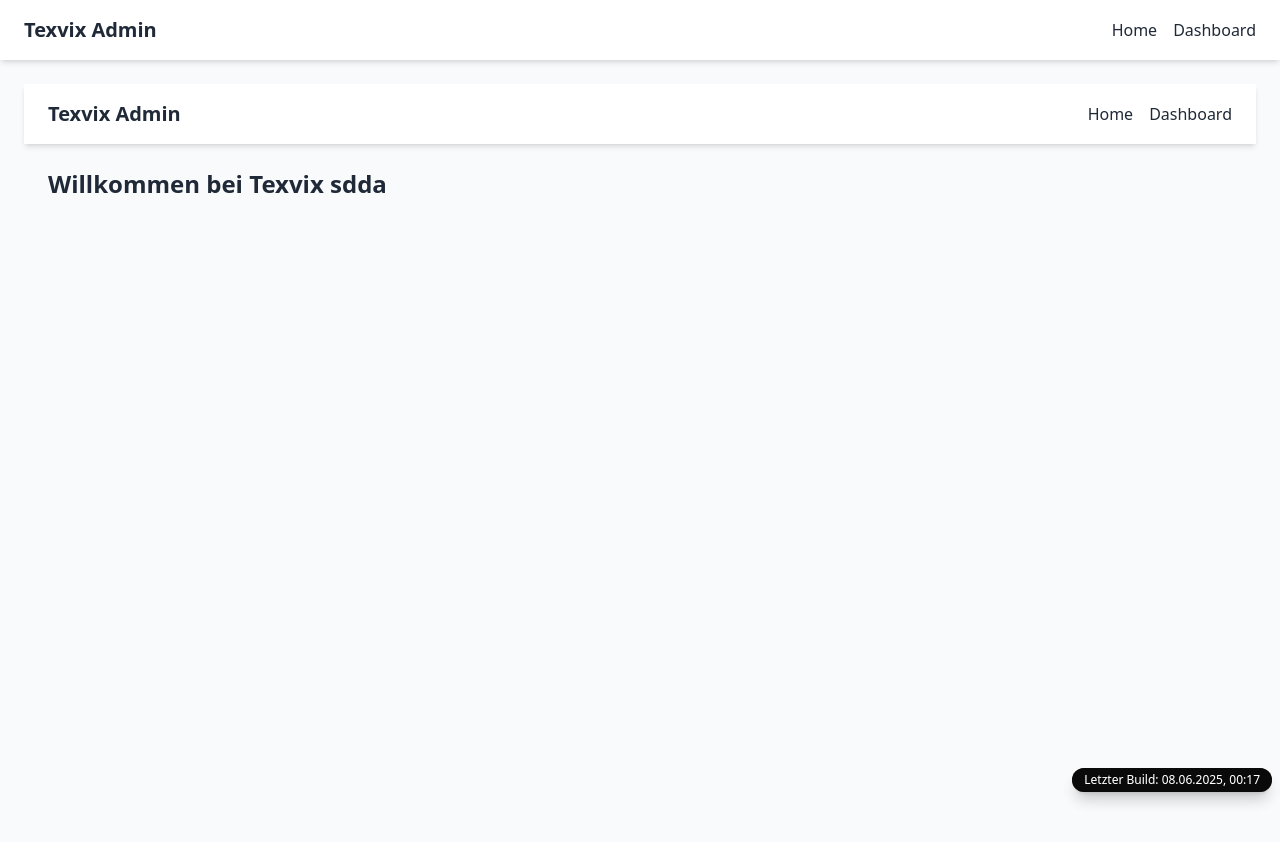
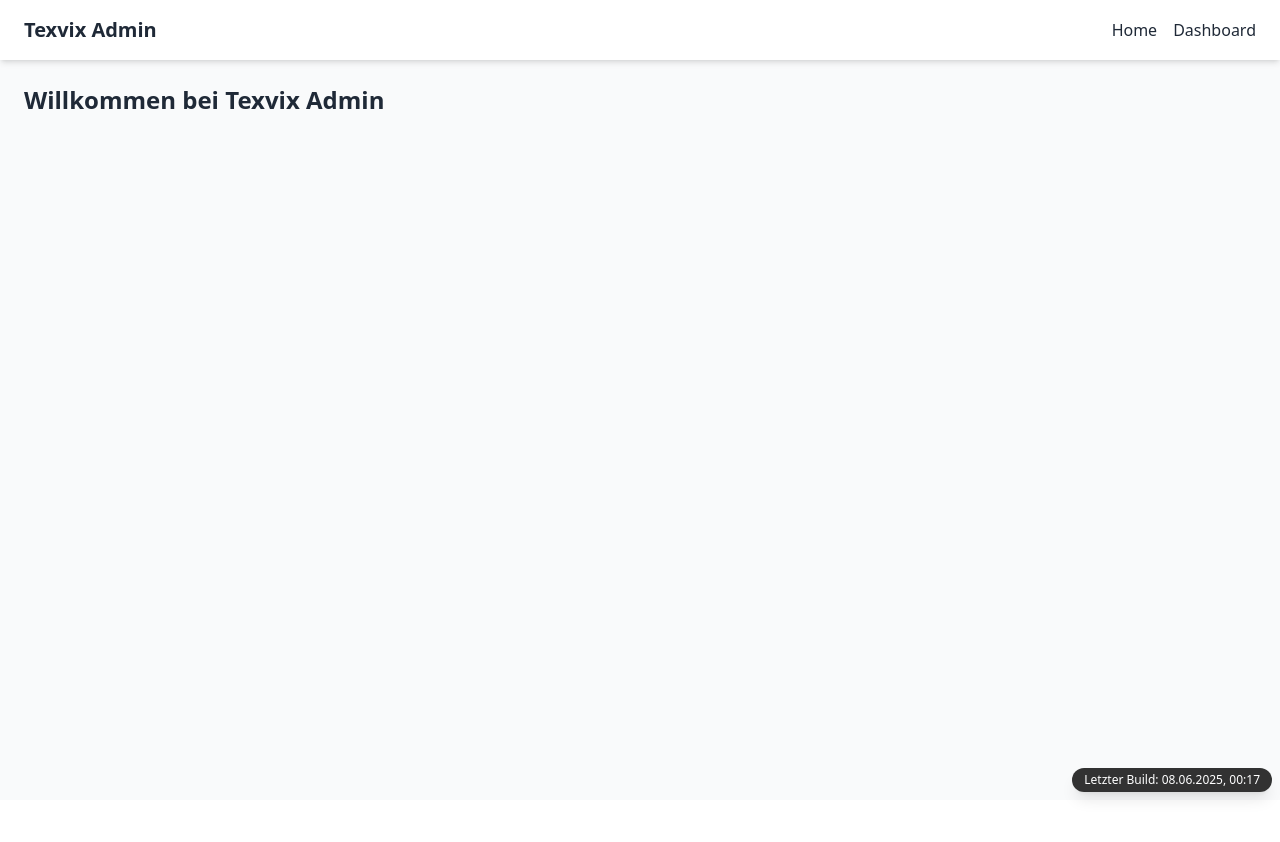
Before and after one commit to texvix/adminx, a Next.js app: page / in a window 1280 px wide. Shown: the top 842 px of the page. After the commit the page ends 800 px from the top, so only its background shows below. Built offline with nearby package versions, Linux system fonts and the light colour scheme.

Commit message:
Move scooter pages and remove layout duplication

```diff
--- a/pages/dashboard.tsx
+++ b/pages/dashboard.tsx
@@ -1,10 +1,8 @@
-import Layout from "@/components/Layout";
-
 export default function DashboardPage() {
   return (
-    <Layout>
+    <>
       <h1 className="text-2xl font-bold mb-4">Dashboard</h1>
       <p>Hier kommt dein Umsatz oder Rollerstatus rein …</p>
-    </Layout>
+    </>
   );
 }
--- a/pages/index.tsx
+++ b/pages/index.tsx
@@ -1,9 +1,5 @@
-import Layout from "@/components/Layout";
-
 export default function Home() {
   return (
-    <Layout>
-      <h1 className="text-2xl font-bold">Willkommen bei Texvix sdda</h1>
-    </Layout>
+    <h1 className="text-2xl font-bold">Willkommen bei Texvix Admin</h1>
   );
 }
--- a/scooters/[id].tsx
+++ b/pages/scooters/[id].tsx
@@ -1,5 +1,4 @@
 import { useRouter } from "next/router";
-import Layout from "@/components/Layout";
 import Link from "next/link";
 
 const dummyScooterData = {
@@ -37,16 +36,14 @@ export default function ScooterDetail() {
 
   if (!scooter) {
     return (
-      <Layout>
-        <div className="text-center py-10 text-red-500 text-lg font-semibold">
-          Kein Roller mit dieser ID gefunden.
-        </div>
-      </Layout>
+      <div className="text-center py-10 text-red-500 text-lg font-semibold">
+        Kein Roller mit dieser ID gefunden.
+      </div>
     );
   }
 
   return (
-    <Layout>
+    <>
       <div className="mb-6">
         <Link
           href="/scooters"
@@ -72,6 +69,6 @@ export default function ScooterDetail() {
           <div className="text-lg font-bold">{scooter.bookings}</div>
         </div>
       </div>
-    </Layout>
+    </>
   );
 }
--- a/scooters/index.tsx
+++ b/pages/scooters/index.tsx
@@ -1,4 +1,3 @@
-import Layout from "@/components/Layout";
 import Link from "next/link";
 
 const scooters = [
@@ -15,7 +14,7 @@ const statusColor = {
 
 export default function ScooterOverview() {
   return (
-    <Layout>
+    <>
       <h1 className="text-2xl font-bold mb-4">Rollerübersicht</h1>
       <table className="w-full border text-sm bg-white shadow-sm rounded-md overflow-hidden">
         <thead className="bg-gray-100">
@@ -44,6 +43,6 @@ export default function ScooterOverview() {
           ))}
         </tbody>
       </table>
-    </Layout>
+    </>
   );
 }
```
